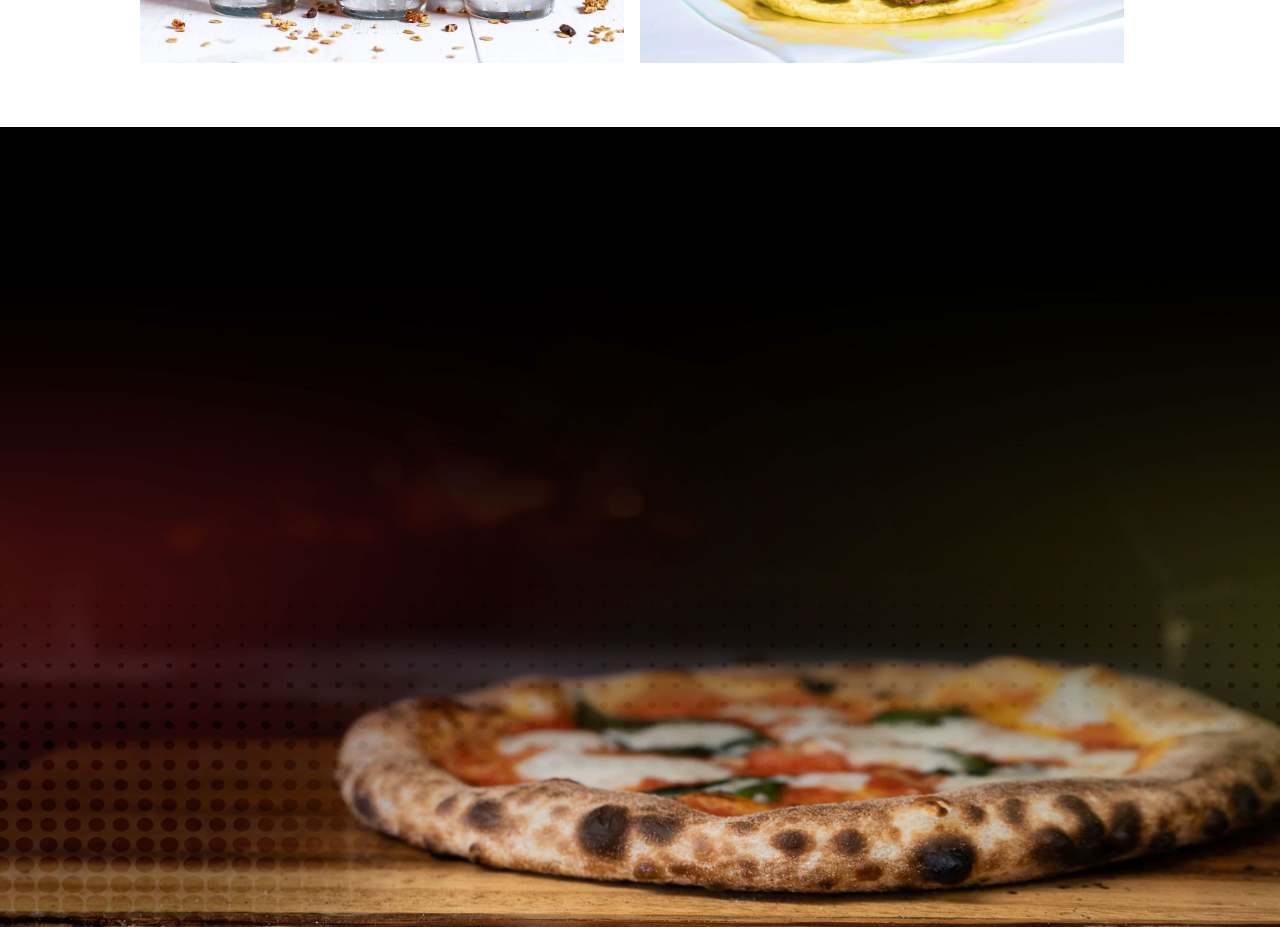
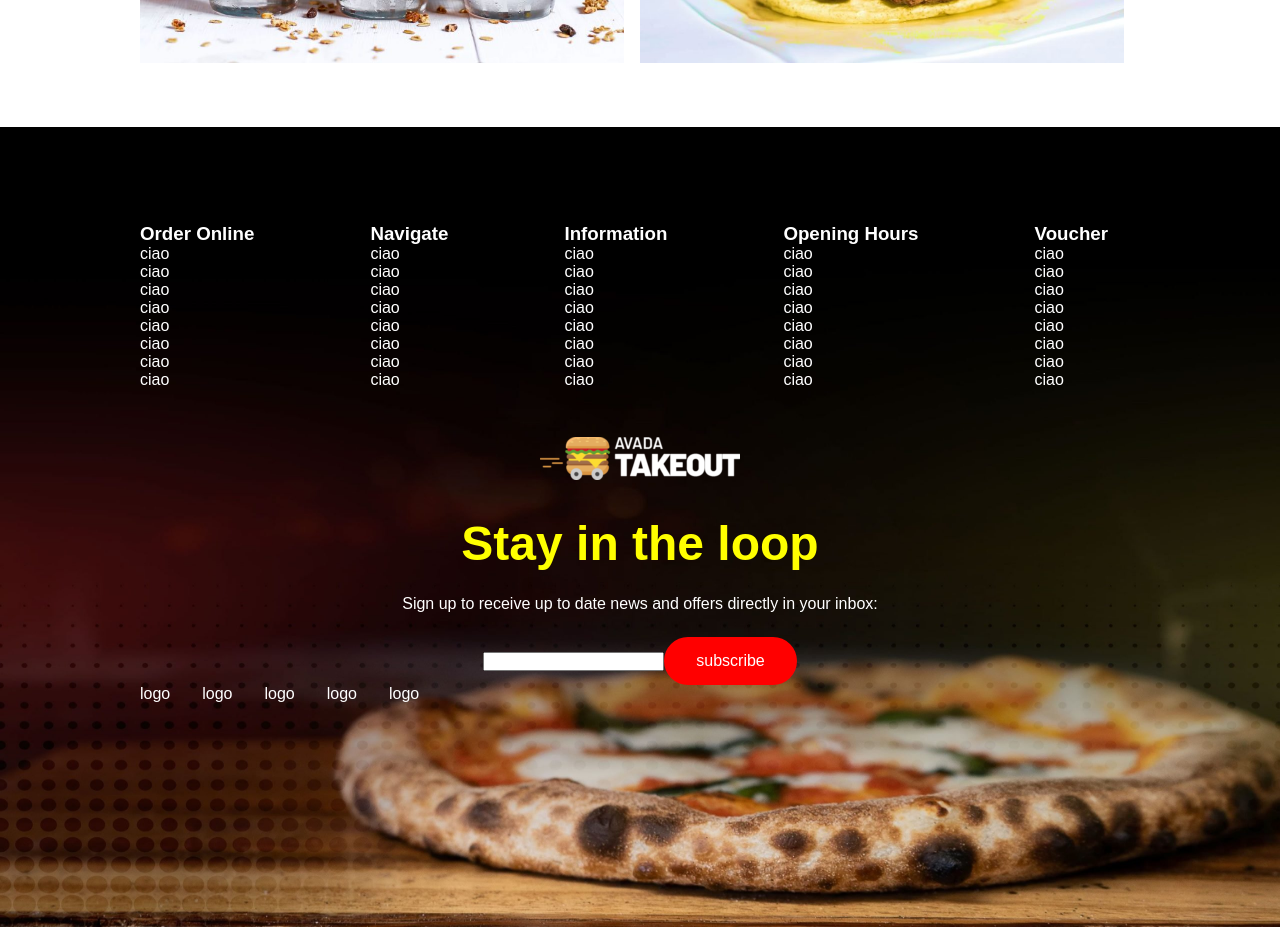
Before and after one commit to giuseppelamaestra/proj-html-vuejs, a Vue app: page / in a window 1280 px wide. Shown: the part 3700-4627 px from the top of the page. Built offline with nearby package versions, Linux system fonts and the light colour scheme.

Commit message:
adding footer structure

```diff
--- a/src/components/AppFooter.vue
+++ b/src/components/AppFooter.vue
@@ -8,13 +8,101 @@ export default {
 <template>
 
   <footer>
+     <div class="container flex ul-container">
+         <ul>
+             <li>
+                <h3>Order Online</h3>
+             </li>
+             <li>ciao</li>
+             <li>ciao</li>
+             <li>ciao</li>
+             <li>ciao</li>
+             <li>ciao</li>
+             <li>ciao</li>
+             <li>ciao</li>
+             <li>ciao</li>
+         </ul>
+         <ul>
+            <li>
+                <h3>Navigate</h3>
+             </li>
+            <li>ciao</li>
+             <li>ciao</li>
+             <li>ciao</li>
+             <li>ciao</li>
+             <li>ciao</li>
+             <li>ciao</li>
+             <li>ciao</li>
+             <li>ciao</li>
+         </ul>
+         <ul>
+            <li>
+                <h3>Information</h3>
+             </li>
+            <li>ciao</li>
+             <li>ciao</li>
+             <li>ciao</li>
+             <li>ciao</li>
+             <li>ciao</li>
+             <li>ciao</li>
+             <li>ciao</li>
+             <li>ciao</li>
+         </ul>
+         <ul>
+            <li>
+                <h3>Opening Hours</h3>
+             </li>
+            <li>ciao</li>
+             <li>ciao</li>
+             <li>ciao</li>
+             <li>ciao</li>
+             <li>ciao</li>
+             <li>ciao</li>
+             <li>ciao</li>
+             <li>ciao</li>
+         </ul>
+         <ul>
 
+            <li>
+                <h3>Voucher</h3>
+             </li>
+            <li>ciao</li>
+             <li>ciao</li>
+             <li>ciao</li>
+             <li>ciao</li>
+             <li>ciao</li>
+             <li>ciao</li>
+             <li>ciao</li>
+             <li>ciao</li>
+         </ul>
+
+
+
+
+     </div>
+
+      <div class="container center">
+         <img src="../assets/imgs/takeout-logo-2x-200x43.png" alt="logo" class="center">
+
+         <h1 class="center">Stay in the loop</h1>
+         <p class="center">Sign up to receive up to date news and offers directly in your inbox:</p>
+         <input type="text" class="center">
+         <button class="center">subscribe</button>
+         <ul class="flex ">
+            <li>logo</li>
+            <li>logo</li>
+            <li>logo</li>
+            <li>logo</li>
+            <li>logo</li>
+         </ul>
+
+      </div>
 
   </footer>
 
 </template>
 
-<style lang="scss">
+<style lang="scss" scoped>
  footer {
     background-image: url('../assets/imgs/footer-background-scaled.jpg');
     width: 100%;
@@ -22,4 +110,39 @@ export default {
     background-size: 100% 800px;
     margin-top: 4rem;
  }
+
+ ul {
+    list-style-type: none;
+
+ }
+
+ li {
+    font-size: 1rem;
+ }
+
+ .ul-container{
+      justify-content: space-between;
+      padding-top: 6rem;
+ }
+
+ .center {
+    text-align: center;
+ }
+
+ img {
+    margin-top: 3rem;
+    margin-bottom: 2rem;
+ }
+
+ h1{
+    color: yellow;
+    font-size: 3rem;
+ }
+
+
+ p {
+    color: white;
+    margin-bottom: 1.5rem;
+    margin-top: 1.5rem;
+ }
 </style>
--- a/src/components/AppHeader.vue
+++ b/src/components/AppHeader.vue
@@ -4,7 +4,9 @@ import AppNavBar from './AppNavBar.vue';
 
 export default {
     name: "AppHeader",
-    components: { AppNavBar }
+    components: { AppNavBar },
+
+
 }
 
 
--- a/src/style/general.scss
+++ b/src/style/general.scss
@@ -2,6 +2,7 @@
     margin: 0;
     padding: 0;
     box-sizing: border-box;
+    font-family: sans-serif;
 }
 
 
```
